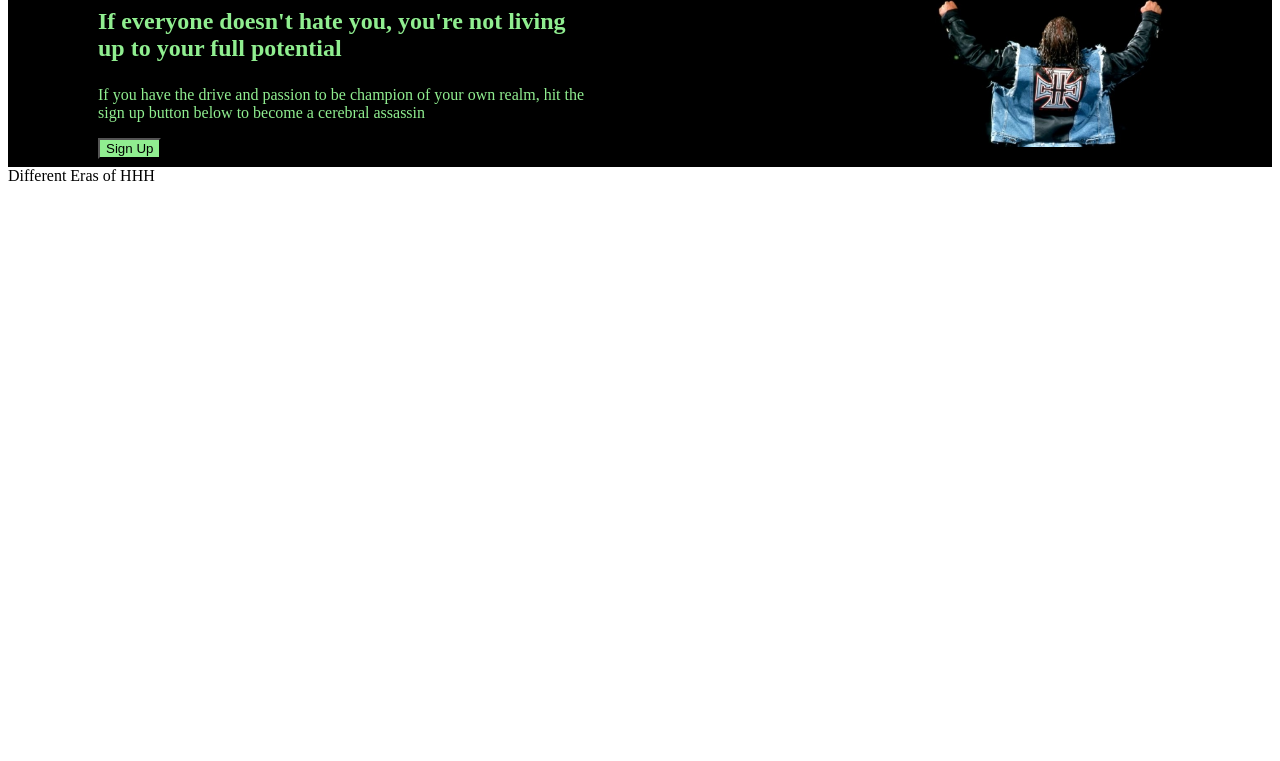
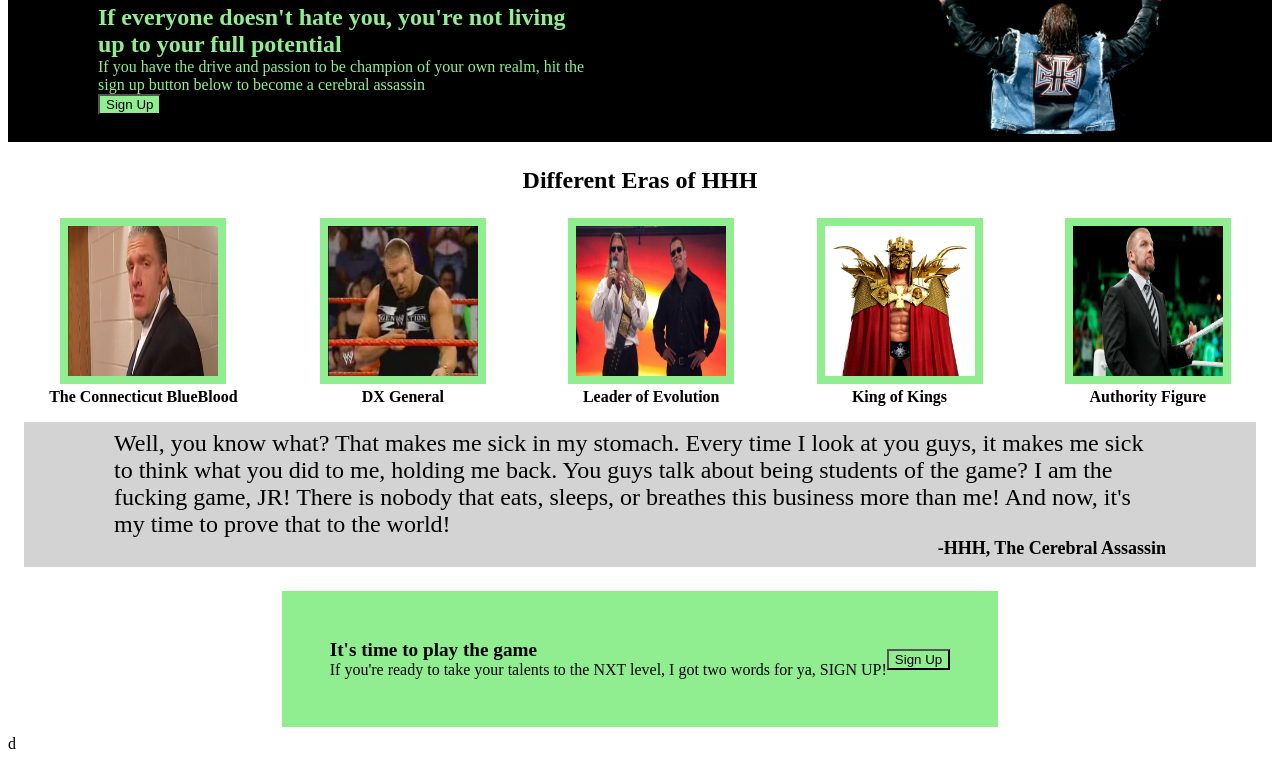
Before and after one commit to EricLeron/landing-page, a plain HTML site: page index.html in a window 1280 px wide. Shown: the part 123-884 px from the top of the page. Before the commit the page ends 800 px from the top, so only its background shows below. Drawn offline with Linux system fonts and the light colour scheme.

Commit message:
Full upload but needs another proofread

```diff
--- a/css/style.css
+++ b/css/style.css
@@ -48,4 +48,77 @@
 }
 .container2{
     background-color: white;
+    margin-top: 25px;
 }
+
+.container2 .organize{
+    display: flex;
+    justify-content: space-around;
+}
+
+.container2 .title{
+    font-weight: bold;
+    font-size: 24px;
+    text-align: center;
+    margin: 24px;
+}
+
+.container2 img{
+    height: 150px;
+    width: 150px;
+    border: 8px solid;
+    border-color: lightgreen;
+}
+
+.container2 .eras {
+    text-align: center;
+}
+
+.text{
+    font-weight: bold;
+}
+
+.container3{
+    background-color: lightgray;
+    padding: 8px 90px;
+    margin: 16px;
+}
+
+.quote{
+    font-size: x-large;
+}
+
+.author{
+    text-align: right;
+    font-size: large;
+    font-weight: bold;
+}
+
+.container4 {
+    background-color: white;
+    padding: 8px 90px;
+    justify-items: center;
+}
+
+.textbox{
+    background-color: lightgreen;
+    display: flex;
+    justify-content: space-between;
+    padding: 48px 48px;
+    align-items: center;
+}
+
+.heads{
+    font-weight: bold;
+    font-size: larger;
+}
+
+.ender{
+    background-color: lightgreen;
+    height: min-content;
+
+}
+
+p {
+    margin: 0;
+}
--- a/index.html
+++ b/index.html
@@ -25,8 +25,47 @@
             <img src="./img/hhhMSG.jpg" alt="Triple H returns at M S G">
         </div>
     </div>
+
     <div class="container2">
         <div class="title">Different Eras of HHH</div>
+        <div class="organize">
+            <div class="eras">
+                <img src="./img/blueblood.jpg" alt="The Connecticut BlueBlood">
+                <div class="text">The Connecticut BlueBlood</div>
+            </div>
+            <div class="eras">
+                <img src="./img/dx.jpg" alt="The Connecticut BlueBlood">
+                <div class="text">DX General</div>
+            </div>
+            <div class="eras">
+                <img src="./img/hhhevo.webp" alt="The Connecticut BlueBlood">
+                <div class="text">Leader of Evolution</div>
+            </div>
+            <div class="eras">
+                <img src="./img/kingofkings.png" alt="The Connecticut BlueBlood">
+                <div class="text">King of Kings</div>
+            </div>
+            <div class="eras">
+                <img src="./img/Authority.jpg" alt="The Connecticut BlueBlood">
+                <div class="text">Authority Figure</div>
+            </div>
+        </div>
     </div>
+
+    <div class="container3">
+        <p class="quote">Well, you know what? That makes me sick in my stomach. Every time I look at you guys, it makes me sick to think what you did to me, holding me back. You guys talk about being students of the game? I am the fucking game, JR! There is nobody that eats, sleeps, or breathes this business more than me! And now, it's my time to prove that to the world! </p>
+        <p class="author">-HHH, The Cerebral Assassin</p>
+    </div>
+
+    <div class="container4">
+        <div class="textbox">
+            <div class="words">
+                <p class="heads">It's time to play the game</p>
+                <p class="ending">If you're ready to take your talents to the NXT level, I got two words for ya, SIGN UP!</p>
+            </div>
+            <button class="ender">Sign Up</button>
+        </div>
+    </div>
+
 </body>
-</html>
+</html>d
```
